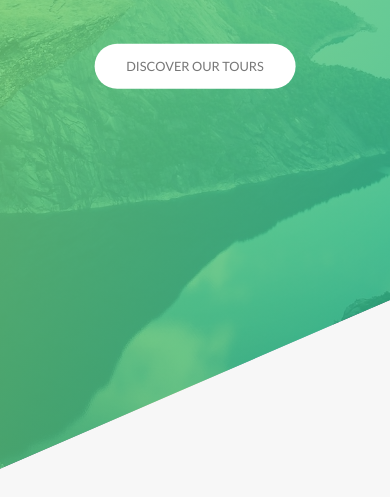
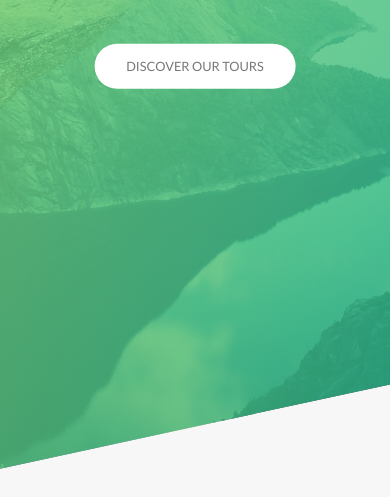
Before and after one commit to Isynopoulos1/Natours, a website: page index.html in a window 390 px wide. Shown: the part 333-830 px from the top of the page. Drawn offline with Linux system fonts and the light colour scheme.

Commit message:
media queries typography, base and layout

```diff
--- a/sass/layout/_footer.scss
+++ b/sass/layout/_footer.scss
@@ -3,6 +3,10 @@
   padding: 10rem 0;
   font-size: 1.4rem;
   color: $color-grey-light-1;
+
+  @include respond(tab-port) {
+    padding: 8rem 0;
+  }
 
   &__logo-box {
     text-align: center;
@@ -18,6 +22,11 @@
     border-top: 1px solid $color-grey-dark;
     padding-top: 2rem;
     display: inline-block;
+
+    @include respond(tab-port) {
+      width: 100%;
+      text-align: center;
+    }
   }
 
   &__list {
@@ -54,5 +63,10 @@
     padding-top: 2rem;
     width: 80%;
     float: right;
+
+    @include respond(tab-port) {
+      width: 100%;
+      float: none;
+    }
   }
 }
--- a/sass/layout/_grid.scss
+++ b/sass/layout/_grid.scss
@@ -11,6 +11,7 @@
   }
   @include respond(tab-port) {
     max-width: 50rem;
+    padding: 0 3rem;
   }
 
   @include clearfix;
--- a/sass/layout/_navigation.scss
+++ b/sass/layout/_navigation.scss
@@ -15,6 +15,11 @@
     box-shadow: 0 1rem 3rem rgba($color-black, 0.1);
     text-align: center;
     cursor: pointer;
+
+    @include respond(tablet-port) {
+      top: 4rem;
+      right: 4rem;
+    }
   }
 
   &__background {
@@ -30,6 +35,11 @@
     );
     z-index: 1000;
     transition: transform 0.8s cubic-bezier(0.86, 0, 0.07, 1);
+
+    @include respond(tablet-port) {
+      top: 4.5rem;
+      right: 4.5rem;
+    }
 
     //transform: scale(80);
   }
--- a/sass/layout/header.scss
+++ b/sass/layout/header.scss
@@ -11,6 +11,11 @@
   position: relative;
   -webkit-clip-path: polygon(0 0, 100% 0, 100% 75vh, 0 100%);
   clip-path: polygon(0 0, 100% 0, 100% 75vh, 0 100%);
+
+  @include respond(phone) {
+    -webkit-clip-path: polygon(0 0, 100% 0, 100% 85vh, 0 100%);
+    clip-path: polygon(0 0, 100% 0, 100% 85vh, 0 100%);
+  }
   &__logo-box {
     position: absolute;
     top: 4rem;
```
Also changed, not shown: css/style.css.
